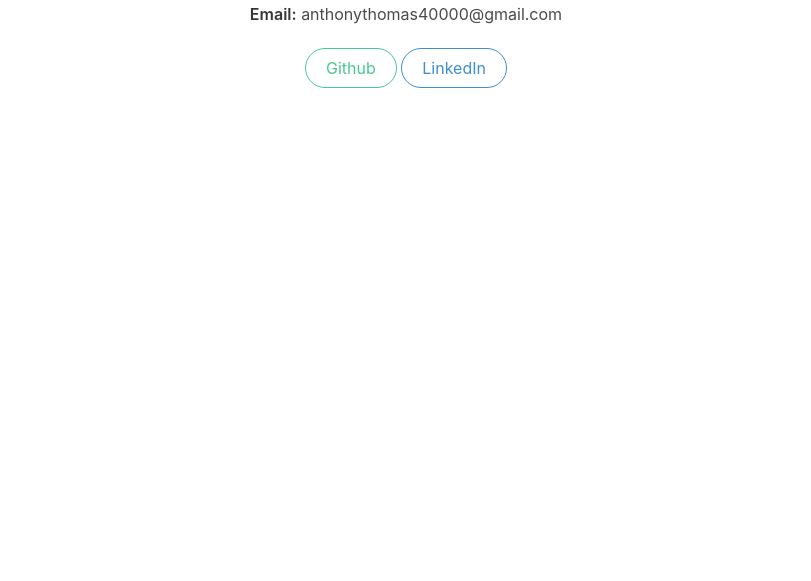
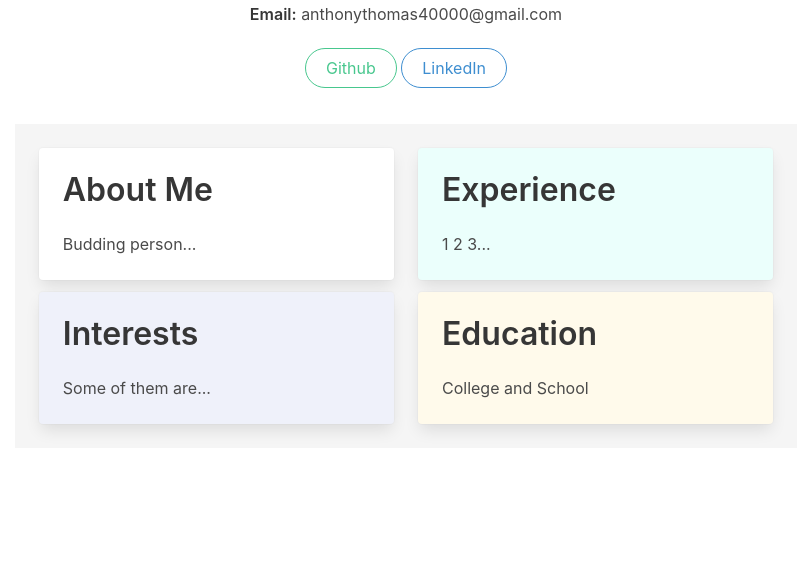
Before and after one commit to AnthonyThomas20/Simple-Portfolio-using-Flask, a Flask app: page / in a window 1280 px wide. Shown: the part 219-800 px from the top of the page, without its empty margins (234-1045 px from the left). Run offline with Flask 2, Linux system fonts and the light colour scheme.

Commit message:
Update index.html

```diff
--- a/flask-profile/templates/index.html
+++ b/flask-profile/templates/index.html
@@ -16,5 +16,39 @@
       <a class="button is-success is-outlined is-rounded" href="https://github.com/AnthonyThomas20">Github</a>
       <a class="button is-info is-outlined is-rounded" href="https://www.linkedin.com/in/anthony-thomas-b60427190/">LinkedIn</a>
   </section>
+  <section class="columns">
+    <div class="column is-three-fifths is-offset-one-fifth has-background-light">
+      <div class="columns is-gapless">
+        <div class="column is-half">
+          <div class="card m-3">
+            <div class="card-content">
+              <h1 class="title">About Me</h1>
+              <p>Budding person...</p>
+            </div>
+          </div>
+          <div class="card m-3 has-background-link-light">
+            <div class="card-content">
+              <h1 class="title">Interests</h1>
+              <p>Some of them are...</p>
+            </div>
+          </div>
+        </div>
+        <div class="column is-half">
+          <div class="card m-3 has-background-primary-light">
+            <div class="card-content">
+              <h1 class="title">Experience</h1>
+              <p>1 2 3...</p>
+            </div>
+          </div>
+          <div class="card m-3 has-background-warning-light">
+            <div class="card-content">
+              <h1 class="title">Education</h1>
+              <p>College and School</p>
+            </div>
+          </div>
+        </div>
+      </div>
+    </div>
+  </section>
   </body>
 </html>
```
